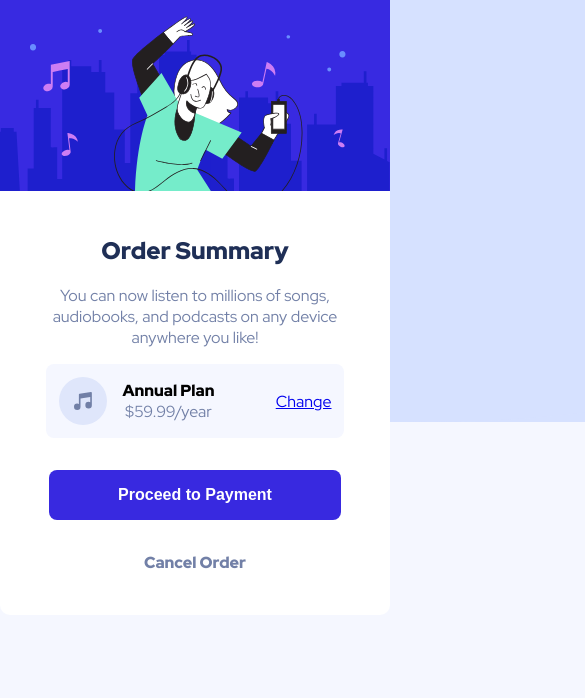
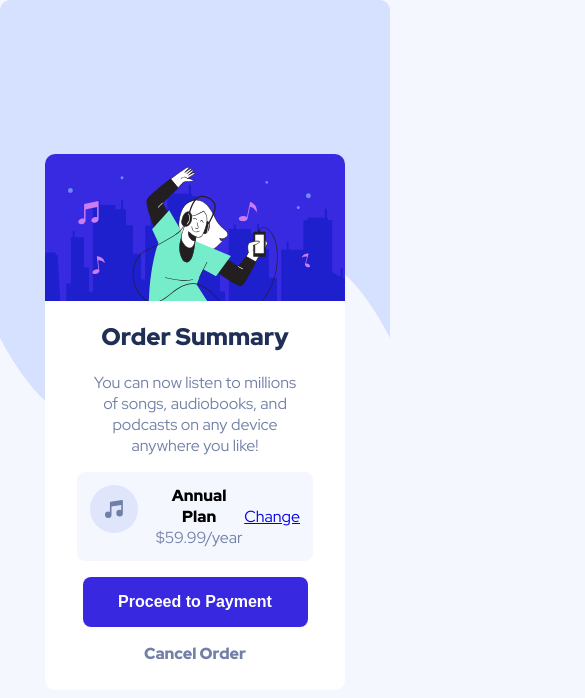
Before and after one commit to GabrielHirt/Newbie_Landing_Page_00, a plain HTML site: page index.html in a window 390 px wide. Shown: the top 698 px of the page, 585 px wide, since content can reach past the window. Drawn offline with Linux system fonts and the light colour scheme; files whose address does not match are found by name; a web font is replaced by a local one.

Commit message:
Add files via upload

```diff
--- a/style.css
+++ b/style.css
@@ -16,7 +16,7 @@ body {
 #background{
     height: 50vh;
     position: absolute;
-    width: 1800px;
+    width: 100%;
     top:0;
     z-index:-1;
     display: fixed;
@@ -48,7 +48,7 @@ img{
 h1{
     color:hsl(223, 47%, 23%);
     font-weight: 900;
-    padding-top: 1em;
+    padding-top: 0em;
 
 
 }
@@ -111,7 +111,7 @@ a:hover{
 button{
     width: 75%;
     padding: 1em 0;
-    margin: 1em 0;
+    margin: 0em 0;
     background: hsl(245, 75%, 52%);
     color: white;
     font-size: 16px;
@@ -131,7 +131,7 @@ button:hover{
 }
 
 .aCancel{
-    margin: 1em 0 2em 0;
+    margin: 1em 0 1em 0;
     text-decoration: none;
     color: hsl(224, 23%, 55%);
     font-weight: 700;
@@ -185,7 +185,7 @@ button:hover{
     }
 
     .iconValue{
-        margin-left: 2em;
+        margin-left: 1em;
     }
 
     .a{
@@ -196,16 +196,15 @@ button:hover{
 
 @media (max-width: 417px){
 
-
-    body{
-        display: block;
-        width: 100wv;
-        height: 100hv;
-
+    .container{
+        max-width: 300px;
     }
 
-    img{
-        border-radius: 0px;
-    }
+
+
+
+
+
+
 
 }
```
Also changed, not shown: index.html (+0 -3 lines), icon-music.svg (added), illustration-hero.svg (added), pattern-background-desktop.svg (added).
